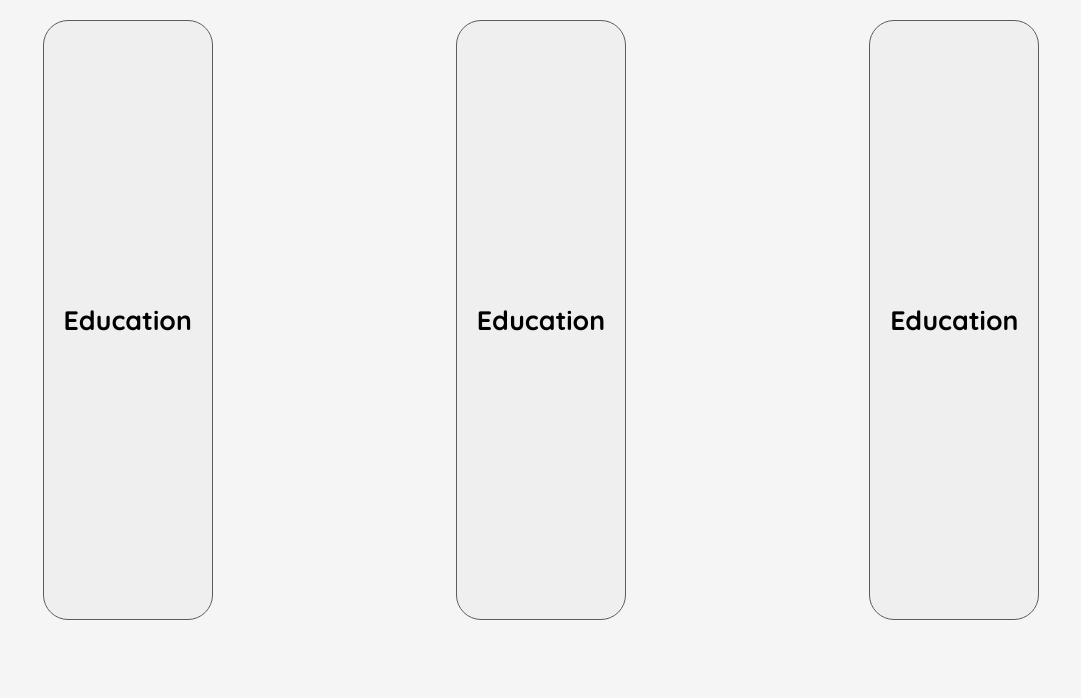
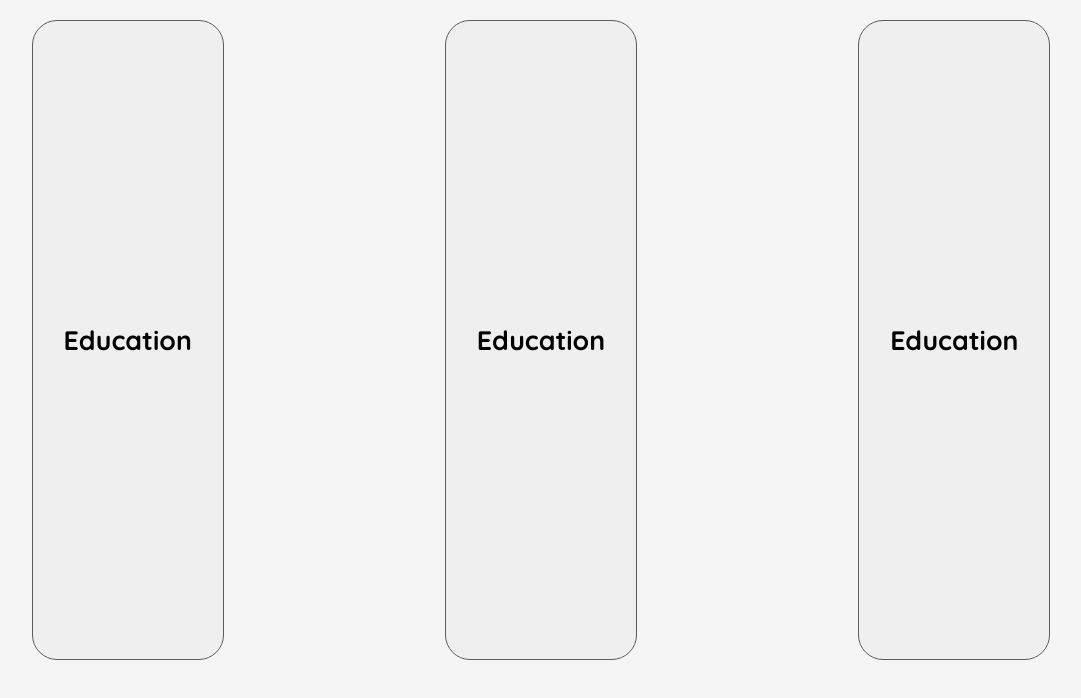
Before and after one commit to diremu/portfolio-website, a React (Create React App) app: page /contact in a window 1280 px wide. Shown: the top 698 px of the page, without its empty margins (99-1180 px from the left). Built offline with nearby package versions, Linux system fonts and the light colour scheme.

Commit message:
made it change size while hovering

```diff
--- a/src/components/Cards/Cards.css
+++ b/src/components/Cards/Cards.css
@@ -1,6 +1,10 @@
 @font-face {
     font-family: 'Quicksand';
     src: local('Quicksand'), url(../../fonts/Quicksand-VariableFont_wght.ttf) format(woff);
+}
+.hidden {
+    display: none;
+    overflow: hidden;
 }
 
 #cards-container {
@@ -8,8 +12,7 @@
     display: flex;
     justify-content: space-around;
     padding: 10px;
-    height: 75vh;
-    max-height: 600px;
+    min-height: 90vh;
     position: relative;
 }
 
@@ -21,10 +24,14 @@
     color: black;
     padding: 1.6%;
     cursor: pointer;
+    transition: 1.2s;
+    max-height: 80vh;
+    width: 15vw
 }
 
 .cards:hover {
-    box-shadow: 180deg 1px  2px inset;
+    box-shadow:0 5px 8px black;
+    transition: box-shadow 0.8s;
 }
 
 #popped {
@@ -37,3 +44,9 @@
 #cards-container button {
     font-family:Quicksand ;
 }
+
+.enlarged{
+    content:"Hello there";
+    width: 50vw;
+
+}
--- a/src/components/Cards/Cards.jsx
+++ b/src/components/Cards/Cards.jsx
@@ -1,29 +1,17 @@
 import './Cards.css'
 import React, {useState} from 'react';
-
-function DivBuilder() {
-    return (
-    <>
-        <button type="button" id="popped-up">
-            <div className="hidden"></div>
-            <div className="content">
-                <h1>Education</h1>
-                <p>Hello there. i want to see the world sometime later.</p>
-            </div>
-            <div className="hidden"></div>
-        </button>
-    </>
-    )
-}
 
 export default function Cards() {
     let [expand, setExpanded] = useState("");
     return (
         <>
         <div id="cards-container">
-            <button type="button" onClick={DivBuilder}  className={`cards ${expand === "first-card" ? "enlarged" : ""}`}>
+            <button type="button" onPointerOver={() => {setExpanded("first-card")}}  className={`cards ${expand === "first-card" ? "enlarged" : ""}`}>
                 <div id="first-card">
                 <h1>Education</h1>
+                <div className={`hidden ${expand === "first-card" ? "enlarged" : ""}`} >
+                    My education sbeeisjf sjhjsbhf sefk srh sheshbd haoweh.
+                </div>
             </div>
             </button>
             <button type="button" onClick={() => {setExpanded("second-card")}}  className={`cards ${expand === "second-card" ? "enlarged" : ""}`}>
```
